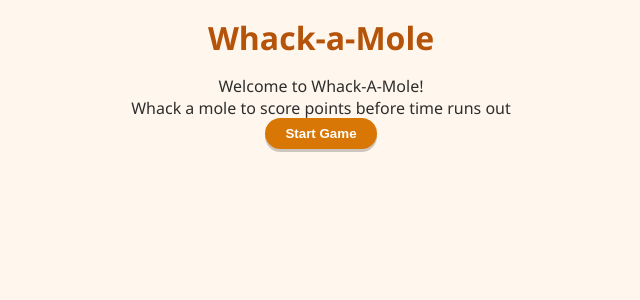
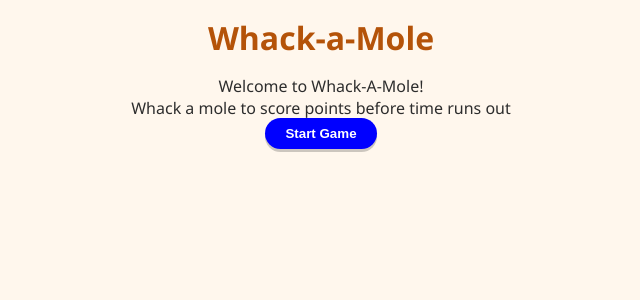
Before and after one commit to brixtongrey/whack-a-mole, a React (Vite) app: page / in a window 1280 px wide. In both pictures the pointer is over the button "Start Game". Shown: the top 300 px of the page, without its empty margins (319-959 px from the left). Built offline with nearby package versions, Linux system fonts and the light colour scheme.

Commit message:
feat: final CSS edits

```diff
--- a/src/index.css
+++ b/src/index.css
@@ -37,7 +37,7 @@ button {
   transition: transform 0.1s ease, background 0.15s ease;
 }
 button:hover {
-  background: #d97706;
+  background: #0000ff;
   cursor: pointer;
   transform: translateY(-1px);
 }
```
